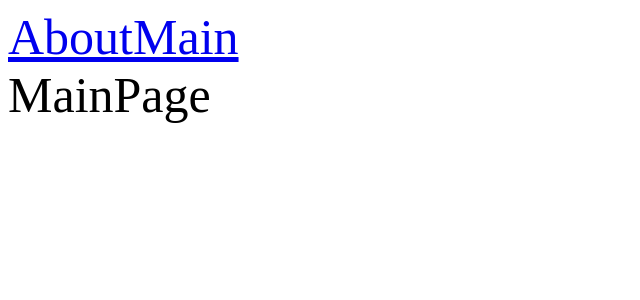
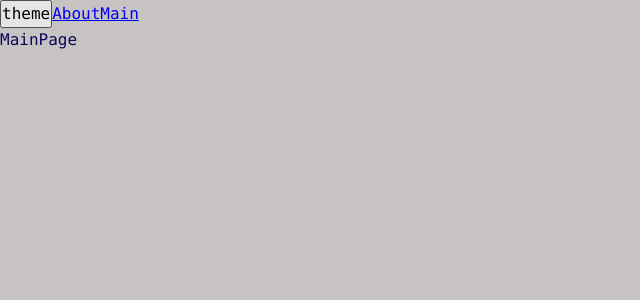
Before and after one commit to Infrant/advanced-front, a React app: page / in a window 1280 px wide. Shown: the top 300 px of the page, without its empty margins (0-640 px from the left). Built offline with nearby package versions, Linux system fonts and the light colour scheme.

Commit message:
feat(01/07): configured styles, added themes

```diff
--- a/src/App.tsx
+++ b/src/App.tsx
@@ -1,13 +1,17 @@
-import React, {Suspense} from 'react';
+import React, {Suspense, useContext, useState} from 'react';
 import {Link, Route, Routes} from "react-router-dom";
 
-import './index.scss'
+import './styles/index.scss'
 import {AboutPageLazy} from "./pages/AboutPage/AboutPage.lazy";
 import {MainPageLazy} from "./pages/MainPage/MainPage.lazy";
+import {useTheme} from "./theme/useTheme";
 
 const App = () => {
+const {theme, toggleTheme} = useTheme()
+
   return (
-    <div className='app'>
+    <div className={`app ${theme}`}>
+      <button onClick={toggleTheme}>theme</button>
       <Link to={'/about'}>About</Link>
       <Link to={'/'}>Main</Link>
      <Suspense fallback={'Loading...'}>
--- a/src/index.scss
+++ /dev/null
@@ -1,3 +0,0 @@
-.app {
-  font-size: 50px;
-}
--- a/src/index.tsx
+++ b/src/index.tsx
@@ -1,10 +1,13 @@
 import {render} from "react-dom";
 import App from "./App";
 import {BrowserRouter} from "react-router-dom";
+import ThemeProvider from "./theme/ThemeProvider";
 
 render(
   <BrowserRouter>
-    <App/>
+    <ThemeProvider>
+      <App/>
+    </ThemeProvider>
   </BrowserRouter>,
   document.getElementById('root')
 )
--- /dev/null
+++ b/src/styles/index.scss
@@ -0,0 +1,13 @@
+@import "./reset";
+@import "./variables/global";
+@import "./themes/light";
+@import "./themes/dark";
+
+.app {
+  font: var(--font-m);
+
+  background: var(--bg-color);
+  color: var(--primary-color);
+
+  min-height: 100vh;
+}
--- /dev/null
+++ b/src/styles/reset.scss
@@ -0,0 +1,13 @@
+* {
+  margin: 0;
+  padding: 0;
+  box-sizing: border-box;
+}
+
+input,
+button,
+textarea,
+select {
+  margin: 0;
+  font: inherit;
+}
--- /dev/null
+++ b/src/styles/themes/dark.scss
@@ -0,0 +1,6 @@
+.app.dark {
+  --bg-color: #090969;
+
+  --primary-color: #13b613;
+  --secondary-color: #159115;
+}
--- /dev/null
+++ b/src/styles/themes/light.scss
@@ -0,0 +1,6 @@
+.app.light {
+  --bg-color: #c7c3c3;
+
+  --primary-color: #080859;
+  --secondary-color: #0d0d94;
+}
--- /dev/null
+++ b/src/styles/variables/global.scss
@@ -0,0 +1,11 @@
+:root {
+  --font-family-main: Consolas, 'Times New Roman', Serif;
+
+  --font-size-m: 16px;
+  --font-line-m: 24px;
+  --font-m: var(--font-size-m) / var(--font-line-m) var(--font-family-main);
+
+  --font-size-l: 24px;
+  --font-line-l: 32px;
+  --font-l: var(--font-size-l) / var(--font-line-l) var(--font-family-main);
+}
--- /dev/null
+++ b/src/theme/ThemeContext.ts
@@ -0,0 +1,15 @@
+import {createContext} from "react";
+
+export enum Theme {
+  light = 'light',
+  dark = 'dark'
+}
+
+export interface ThemeContextProps {
+  theme?: Theme
+  setTheme?: (theme: Theme) => void
+}
+
+export const ThemeContext = createContext<ThemeContextProps>({})
+
+export const LOCAL_STORAGE_THEME_KEY = 'theme'
--- /dev/null
+++ b/src/theme/ThemeProvider.tsx
@@ -0,0 +1,23 @@
+import React, {FC, useMemo, useState} from 'react';
+import {LOCAL_STORAGE_THEME_KEY, Theme, ThemeContext} from "./ThemeContext";
+
+const defaultTheme = localStorage.getItem(LOCAL_STORAGE_THEME_KEY) as Theme || Theme.light
+
+const ThemeProvider: FC = ({children}) => {
+  const [theme, setTheme] = useState<Theme>(defaultTheme)
+
+  const defaultProps = useMemo(() => ({
+      theme: theme,
+      setTheme: setTheme,
+    }),
+    [theme]
+  )
+
+  return (
+    <ThemeContext.Provider value={defaultProps}>
+      {children}
+    </ThemeContext.Provider>
+  );
+};
+
+export default ThemeProvider;
--- /dev/null
+++ b/src/theme/useTheme.ts
@@ -0,0 +1,19 @@
+import {useContext} from "react";
+import {LOCAL_STORAGE_THEME_KEY, Theme, ThemeContext} from "./ThemeContext";
+
+interface UseThemeResult {
+  theme: Theme
+  toggleTheme: () => void
+}
+
+export function useTheme(): UseThemeResult {
+  const {theme, setTheme} = useContext(ThemeContext)
+
+  const toggleTheme = () => {
+    const newTheme = theme === Theme.light ? Theme.dark : Theme.light
+    setTheme(newTheme)
+    localStorage.setItem(LOCAL_STORAGE_THEME_KEY, newTheme)
+  }
+
+  return {theme, toggleTheme}
+}
```
